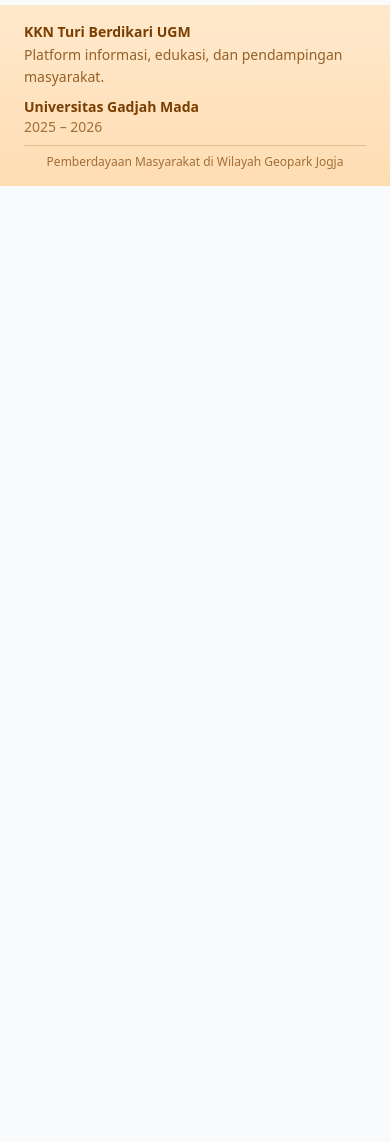
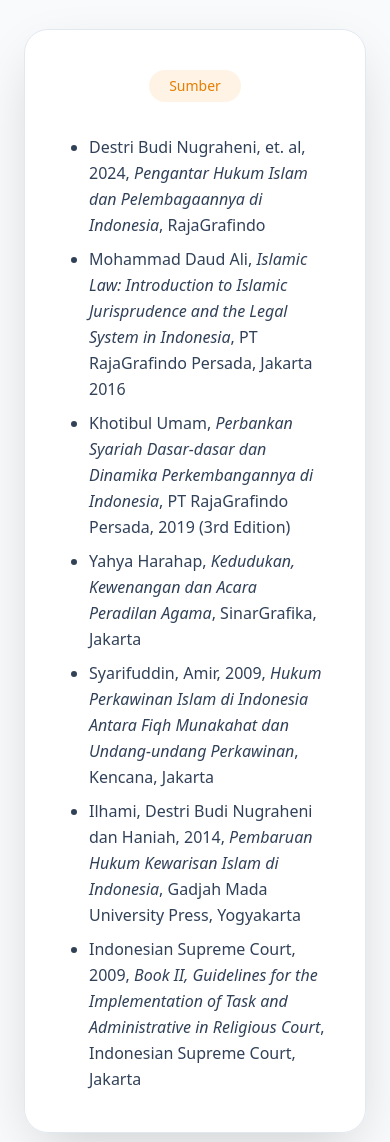
Before and after one commit to affodilajF/kkn-turi-belajar-hukum-islam, a Next.js app: page / in a window 390 px wide. Shown: the part 8175-9317 px from the top of the page. Before the commit the page ends 8361 px from the top, so only its background shows below. Built offline with nearby package versions, Linux system fonts and the light colour scheme.

Commit message:
add sumber

```diff
--- a/app/components/sections/tools-tab.tsx
+++ b/app/components/sections/tools-tab.tsx
@@ -1958,6 +1958,76 @@
           </div>
         </div>
       </div>
+      <section className="relative py-20 px-6 bg-slate-50 dark:bg-[#0f172a] overflow-hidden">
+        <div className="max-w-5xl mx-auto">
+          {/* Card */}
+          <div
+            className="
+            relative bg-white/90 dark:bg-slate-900/90 backdrop-blur rounded-3xl shadow-[0_20px_60px_-15px_rgba(0,0,0,0.2)]
+            p-10 sm:p-14 space-y-6 text-slate-700 dark:text-slate-300 leading-relaxed
+            border border-slate-200 dark:border-slate-700
+          "
+          >
+            {/* Heading */}
+            <div className="text-center mb-8">
+              <span className="inline-flex items-center gap-2 px-5 py-1.5 text-sm rounded-full bg-primary-500/10 text-primary-600 dark:text-primary-400">
+                Sumber
+              </span>
+            </div>
+
+            {/* Content */}
+            <ul className="list-disc ml-6 space-y-2">
+              <li>
+                Destri Budi Nugraheni, et. al, 2024,{" "}
+                <i>Pengantar Hukum Islam dan Pelembagaannya di Indonesia</i>,
+                RajaGrafindo
+              </li>
+              <li>
+                Mohammad Daud Ali,{" "}
+                <i>
+                  Islamic Law: Introduction to Islamic Jurisprudence and the
+                  Legal System in Indonesia
+                </i>
+                , PT RajaGrafindo Persada, Jakarta 2016
+              </li>
+              <li>
+                Khotibul Umam,{" "}
+                <i>
+                  Perbankan Syariah Dasar-dasar dan Dinamika Perkembangannya di
+                  Indonesia
+                </i>
+                , PT RajaGrafindo Persada, 2019 (3rd Edition)
+              </li>
+              <li>
+                Yahya Harahap,{" "}
+                <i>Kedudukan, Kewenangan dan Acara Peradilan Agama</i>,
+                SinarGrafika, Jakarta
+              </li>
+              <li>
+                Syarifuddin, Amir, 2009,{" "}
+                <i>
+                  Hukum Perkawinan Islam di Indonesia Antara Fiqh Munakahat dan
+                  Undang-undang Perkawinan
+                </i>
+                , Kencana, Jakarta
+              </li>
+              <li>
+                Ilhami, Destri Budi Nugraheni dan Haniah, 2014,{" "}
+                <i>Pembaruan Hukum Kewarisan Islam di Indonesia</i>, Gadjah Mada
+                University Press, Yogyakarta
+              </li>
+              <li>
+                Indonesian Supreme Court, 2009,{" "}
+                <i>
+                  Book II, Guidelines for the Implementation of Task and
+                  Administrative in Religious Court
+                </i>
+                , Indonesian Supreme Court, Jakarta
+              </li>
+            </ul>
+          </div>
+        </div>
+      </section>
     </section>
   );
 }
```
